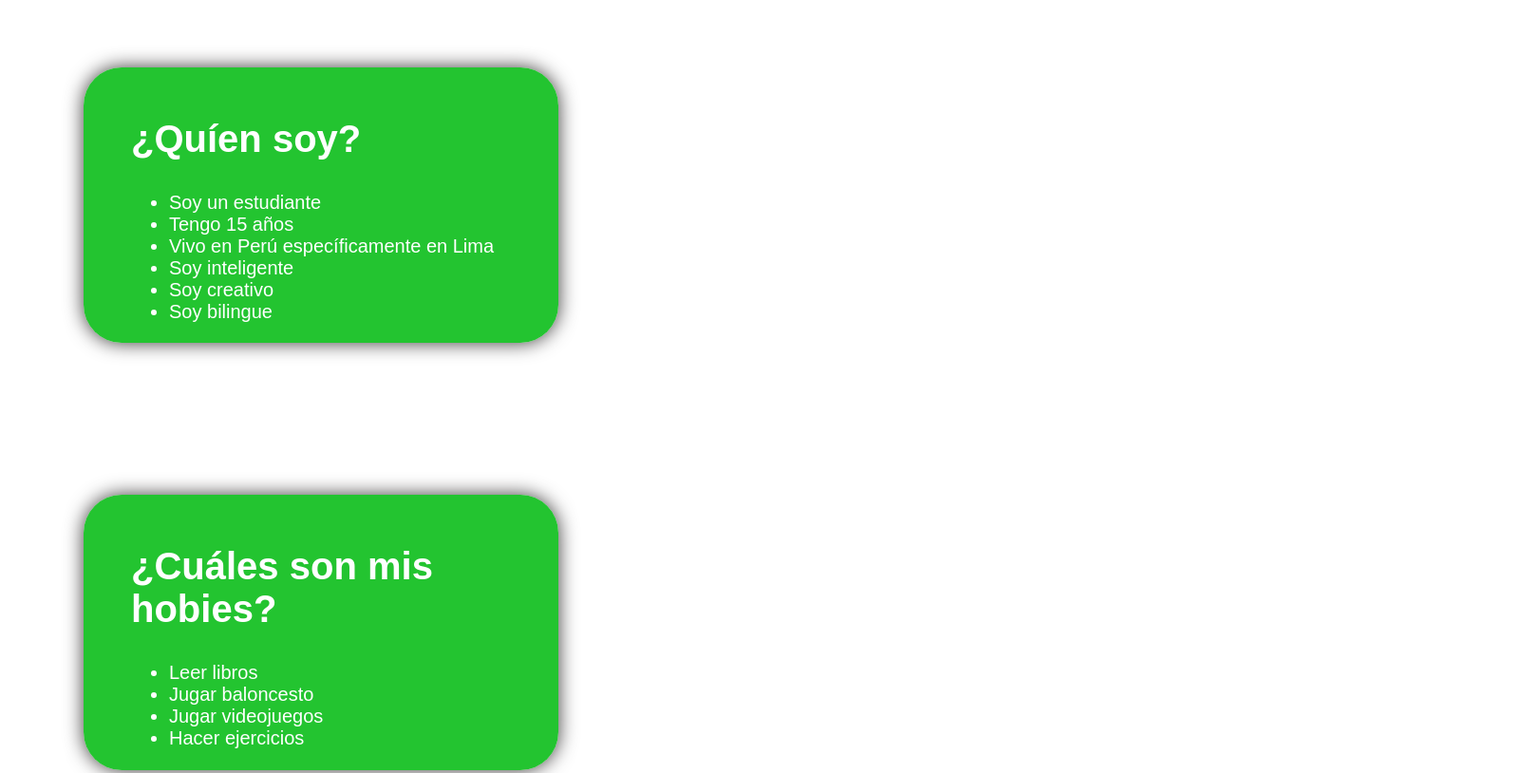
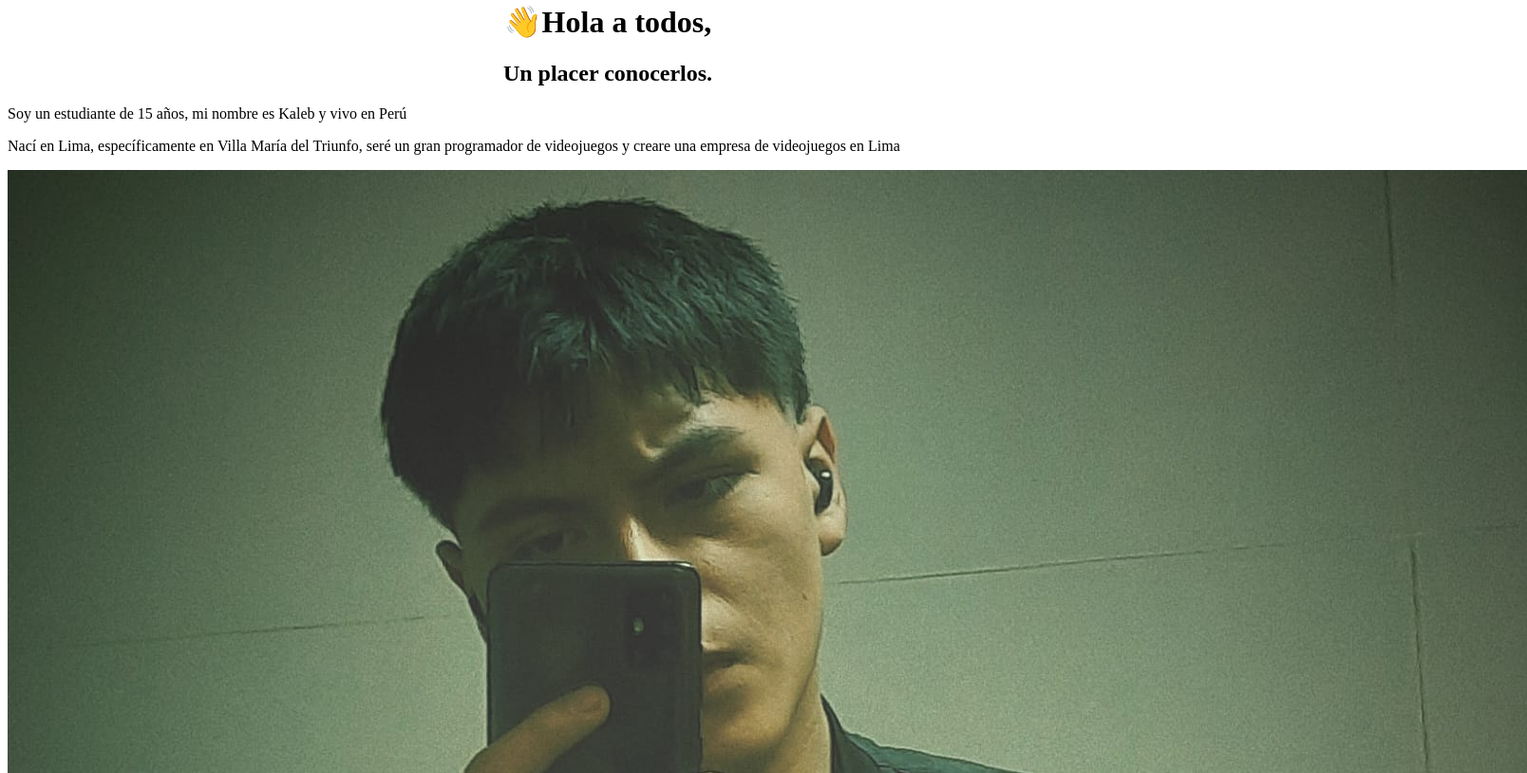
Before and after one commit to arkva-go/arkva-go.github.io, a plain HTML site: page index.html in a window 1280 px wide. Shown: the part 17-831 px from the top of the page at 95% size, 1608 px wide, since content can reach past the window. Drawn offline with Linux system fonts and the light colour scheme.

Commit message:
new files

```diff
--- a/index.html
+++ b/index.html
@@ -1,51 +1,22 @@
 <!DOCTYPE html>
 <html lang="en">
 <head>
-    <title>Yo</title>
+    <title>Document</title>
     <link rel="stylesheet" href="style.css">
 </head>
 <body>
-    <div class="box2">
-        <h2>¿Quíen soy?</h2>
-        <ul>
-            <li>Soy un estudiante</li>
-            <li>Tengo 15 años</li>
-            <li>Vivo en Perú específicamente en Lima</li>
-            <li>Soy inteligente</li>
-            <li>Soy creativo</li>
-            <li>Soy bilingue</li>
-        </ul>
-        </ul>
+    <div class="box">
+        <h1>👋Hola a todos,</h1>
+        <h2>Un placer conocerlos.</h2>
     </div>
-    <div class="box2">
-        <h2>¿Cuáles son mis hobies?</h2>
-        <ul>
-            <li>Leer libros</li>
-            <li>Jugar baloncesto</li>
-            <li>Jugar videojuegos</li>
-            <li>Hacer ejercicios</li>
-        </ul>
+    <div>
+        <p>Soy un estudiante de 15 años, mi nombre es Kaleb y vivo en Perú</p>
     </div>
-    <div class="box">
-    <img src="yo.jpeg">
-    <h1>HOLA, SOY KALEB</h1>
+    <div>
+        <p>Nací en Lima, específicamente en Villa María del Triunfo, seré un gran programador de videojuegos y creare una empresa de videojuegos en Lima</p>
     </div>
-    <div class="box3">
-        <h2>¿Cuáles son mi metas?</h2>
-        <ul>
-            <li>Pienso crear la mejor empresa de videojuegos en el Perú</li>
-            <li>Crearé varios juegos</li>
-            <li>Intentaré ayudar a desarrollar aplicaciones las cuáles contribuyan al mundo</li>
-            <li>Volverme una persona la cuál se destace por su creatividad, inteligencia y más</li>
-        </ul>
-    </div>
-    <div class="box3">
-        <h2>¿Porqué quiero ser un ingeniero informático?</h2>
-        <ul>
-            <li>Lo principal es una carrera que me gusta en su totalidad</li>
-            <li>Con esta carrera podré desempeñarme en el mundo, ya que tengo un interés muy grande</li>
-            <li>Esta carrera me ayudará a tener un gran salario</li>
-        </ul>
+    <div>
+        <img src="yo.jpeg">
     </div>
 </body>
 </html>
--- a/style.css
+++ b/style.css
@@ -1,57 +1,4 @@
 .box{
-    background-color: rgba(37, 59, 66, 0.808);
-    width: 300px;
-    height: 350px;
-    padding: 20px 10px;
     text-align: center;
-    box-shadow: 0px 0px 20px 0px rgb(59, 57, 57);
-    border-radius: 40px;
-    margin:auto
+
 }
-img{
-    width: 200px;
-    height: 200px;
-    border-radius: 50%;
-}
-h1{
-    font-family: arial;
-    font-size: 50px;
-    text-align: left;
-    color: rgb(255, 255, 255);
-}
-.box2{
-    background-color: rgba(0, 187, 16, 0.863);
-    width: 400px;
-    height: 250px;
-    padding: 20px 50px;
-    text-align: center;
-    box-shadow: 0px 0px 20px 0px rgb(59, 57, 57);
-    border-radius: 40px;
-    margin-top: 20px;
-    display: inline-block;
-    margin: 80px;
-}
-h2{
-    font-family: arial;
-    font-size: 40px;
-    text-align: left;
-    color: rgb(255, 255, 255);
-}
-li{
-    font-family: arial;
-    font-size: 20px;
-    text-align: left;
-    color: rgb(255, 255, 255);
-}
-.box3{
-    background-color: rgba(0, 134, 187, 0.863);
-    width: 400px;
-    height: 400px;
-    padding: 20px 50px;
-    text-align: center;
-    box-shadow: 0px 0px 20px 0px rgb(59, 57, 57);
-    border-radius: 40px;
-    margin-top: 20px;
-    display: inline-block;
-    margin: 80px;
-}
```
